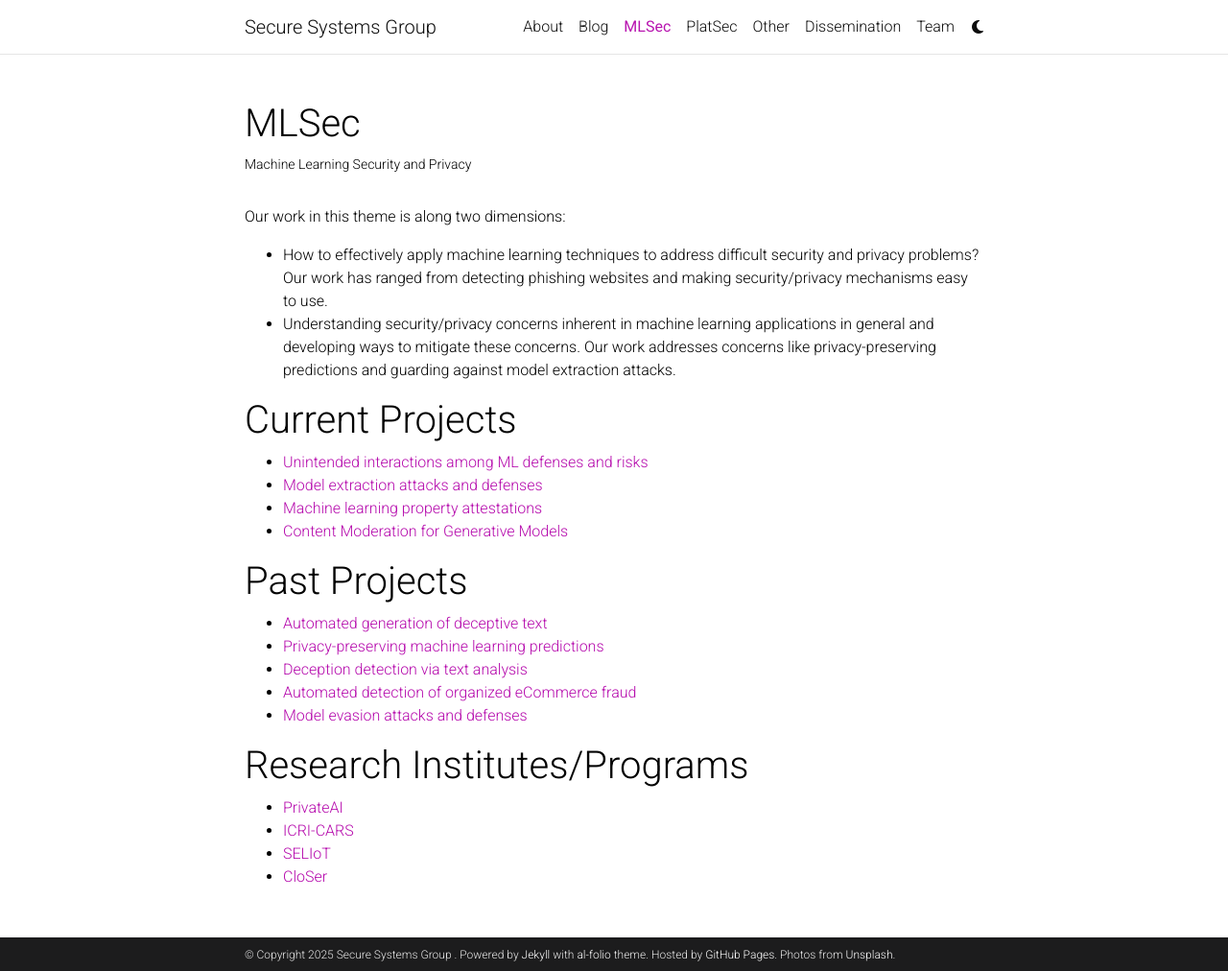
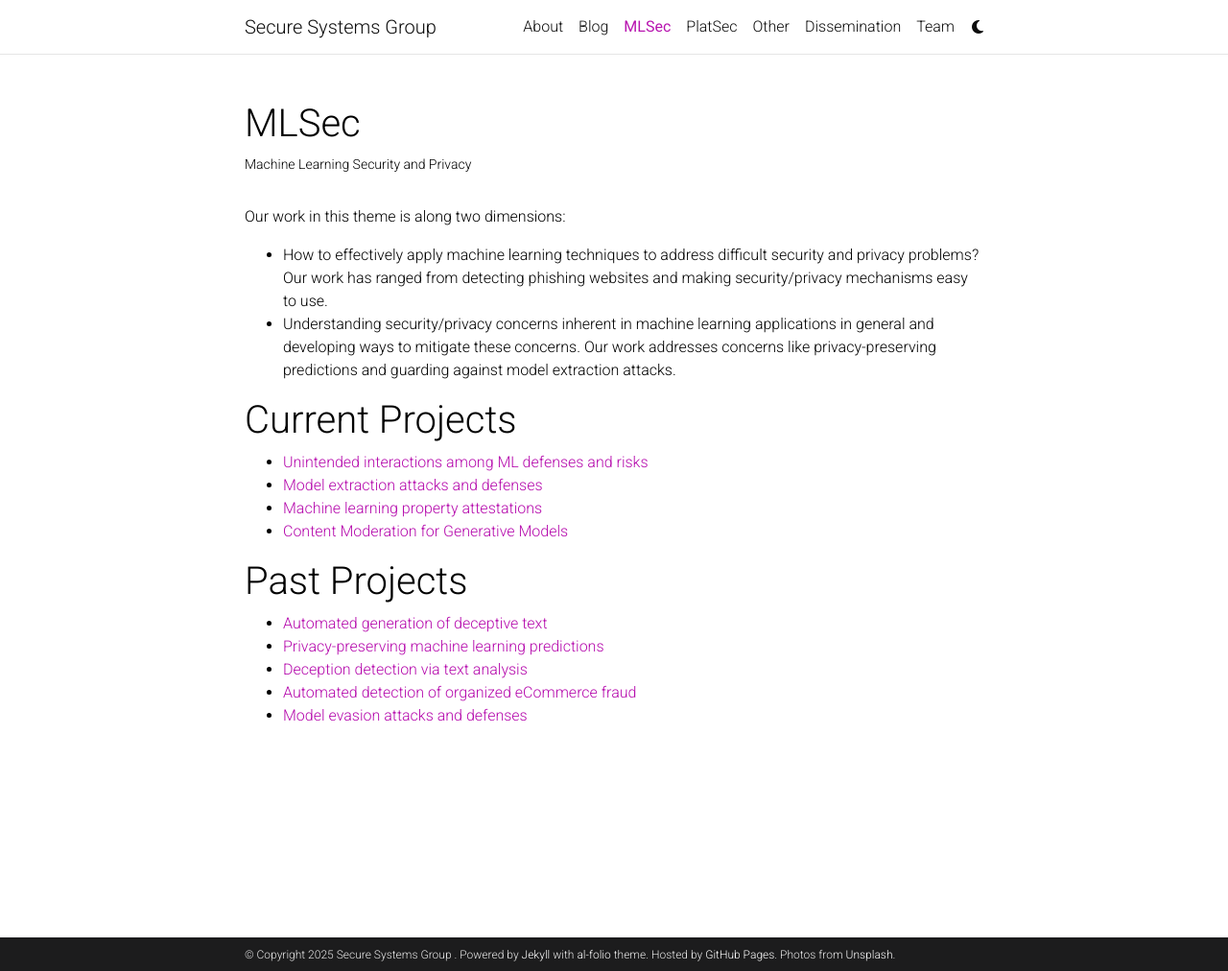
Before and after one commit to ssg-research/ssg-research.github.io, a Jekyll site: the page built from _pages/mlsec.md, in a window 1280 px wide and 1012 px high. Shown: the whole window at 96% size. Built offline with Jekyll 4.4.1, drawn with Linux system fonts in a browser that asks for light colours; comment, search, counter and statistics services are not loaded; a style sheet for code colours, icons or effects is not loaded.

Commit message:
Update mlsec.md

```diff
--- a/_pages/mlsec.md
+++ b/_pages/mlsec.md
@@ -29,10 +29,3 @@ Our work in this theme is along two dimensions:
 - [Deception detection via text analysis](https://ssg.aalto.fi/research/projects/deception-detection-via-text-analysis/)
 - [Automated detection of organized eCommerce fraud](https://ssg.aalto.fi/research/projects/mlsec/fraud-detection/)
 - [Model evasion attacks and defenses](https://ssg.aalto.fi/research/projects/mlsec/model-evasion/)
-
-# Research Institutes/Programs
-
-- [PrivateAI](https://www.private-ai.org/)
-- [ICRI-CARS](https://www.icri-cars.org/)
-- [SELIoT](https://ssg.aalto.fi/research/projects/seliot-project/)
-- [CloSer](https://ssg.aalto.fi/research/projects/closer/project-summary/)
```
